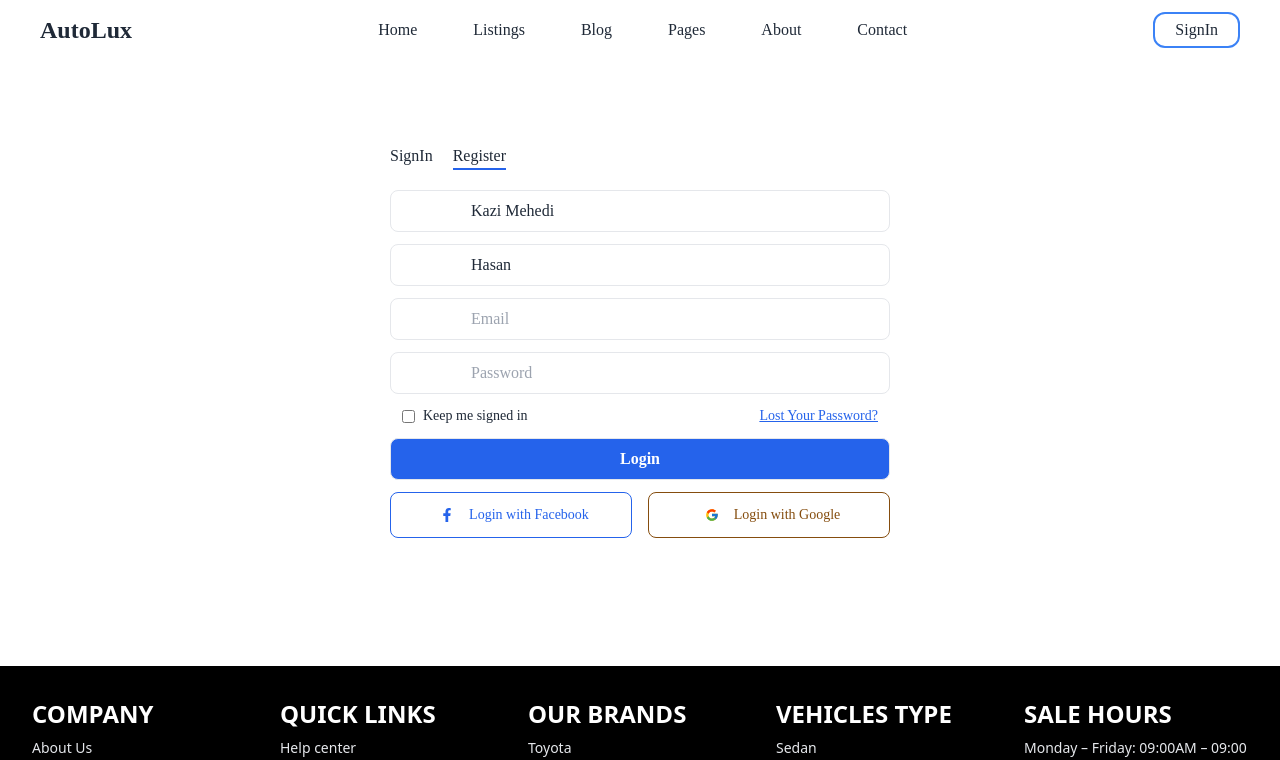
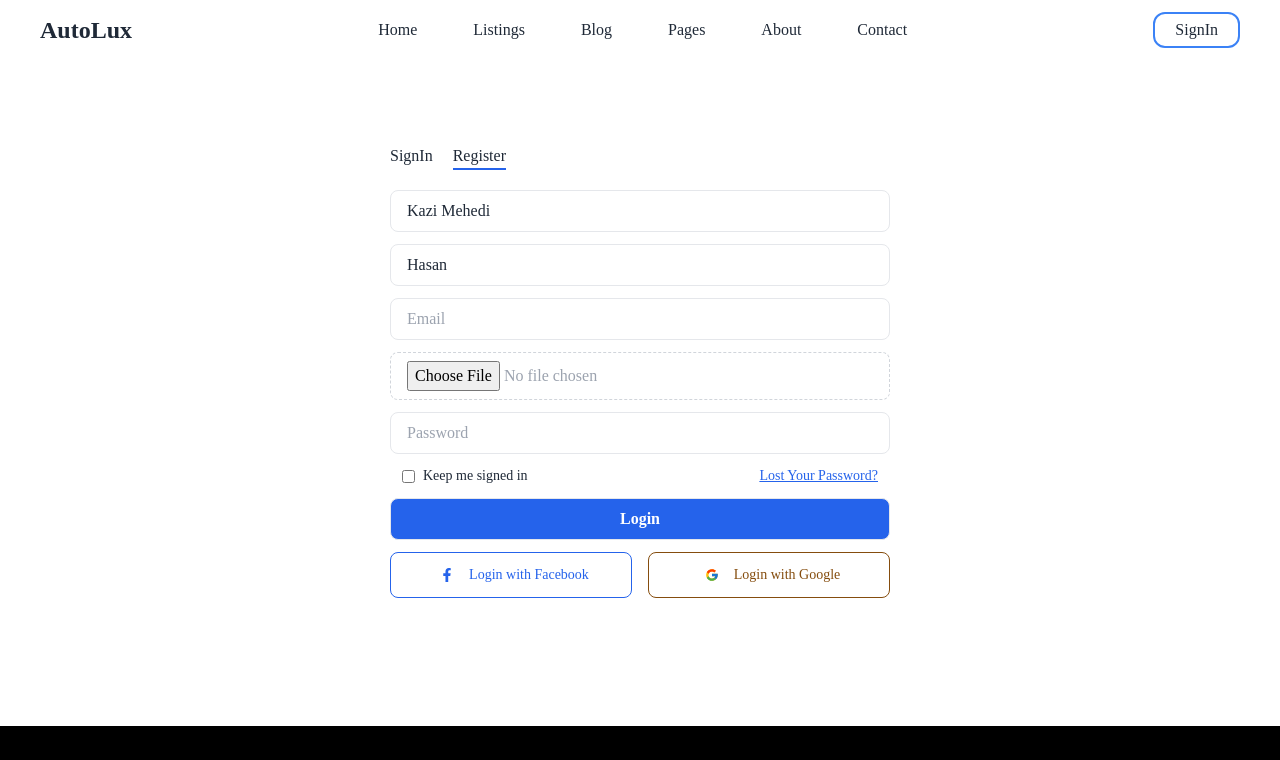
Before and after one commit to KaziMehediHasan1/AutoLux, a React (Vite) app: page /register in a window 1280 px wide. Shown: the top 760 px of the page. Built offline with nearby package versions, Linux system fonts and the light colour scheme; no server answers.

Commit message:
add google map in contact page

```diff
--- a/src/Components/Authentication/Login/Login.jsx
+++ b/src/Components/Authentication/Login/Login.jsx
@@ -7,10 +7,9 @@ import { useContext } from "react";
 import { AuthContext } from "../AuthProvider/AuthProvider";
 import { toast } from "react-toastify";
 const Login = () => {
-  const { loginUser, loading, GoogleLogin } = useContext(AuthContext);
+  const { loginUser, loading, GoogleLogin, FBLogin } = useContext(AuthContext);
   const navigate = useNavigate();
   const location = useLocation();
-  console.log(location);
   // use react hook form and validate field.
   const {
     register,
@@ -21,9 +20,9 @@ const Login = () => {
     await loginUser(data.email, data.password)
       .then((result) => {
         const loggedInUser = result.user;
-        console.log(loggedInUser, "21no line login page");
         if (loggedInUser) {
           toast.success("LoggedIn Successful");
+          navigate(location.pathname ? location.pathname : "/");
         }
       })
       .catch((error) => {
@@ -35,7 +34,7 @@ const Login = () => {
   const handleGoogleLogin = () => {
     GoogleLogin()
       .then((result) => {
-        if (result) {
+        if (result?.user) {
           toast.success("Google login successful");
           navigate("/");
         }
@@ -46,6 +45,19 @@ const Login = () => {
       });
   };
 
+  // Facebook Login system..
+  const handleFBLogin = () => {
+    FBLogin()
+      .then((result) => {
+        if (result?.user) {
+          toast.success("Facebook login successful");
+        }
+      })
+      .catch((error) => {
+        console.log(error);
+        toast.error("Facebook login failed");
+      });
+  };
   // if (loading) {
   //   return <p>Loading...</p>;
   // }
@@ -104,10 +116,13 @@ const Login = () => {
           Login
         </button>
         <div className="grid grid-cols-2 gap-x-4">
-          <Link className="flex items-center text-xs md:text-sm border py-3 rounded-lg justify-center space-x-2 border-blue-600 text-blue-600">
+          <button
+            onClick={handleFBLogin}
+            className="flex items-center text-xs md:text-sm border py-3 rounded-lg justify-center space-x-2 border-blue-600 text-blue-600"
+          >
             <FaFacebookF className="md:w-7" />
             <p>Login with Facebook</p>
-          </Link>
+          </button>
           <button
             onClick={handleGoogleLogin}
             className="flex text-xs md:text-sm items-center md:py-3 border rounded-lg justify-center space-x-2 border-yellow-800 text-yellow-800"
--- a/src/Components/Authentication/Register/Register.jsx
+++ b/src/Components/Authentication/Register/Register.jsx
@@ -1,13 +1,16 @@
 import { Helmet } from "react-helmet-async";
 import { FaFacebookF } from "react-icons/fa";
 import { FcGoogle } from "react-icons/fc";
-import { Link, NavLink } from "react-router-dom";
+import { Link, NavLink, useLocation, useNavigate } from "react-router-dom";
 import { useForm } from "react-hook-form";
 import { useContext } from "react";
 import { AuthContext } from "../AuthProvider/AuthProvider";
 import { toast } from "react-toastify";
 const Register = () => {
-  const { registerUser, loading } = useContext(AuthContext);
+  const { registerUser, loading, FBLogin, GoogleLogin, updateUser } =
+    useContext(AuthContext);
+  const location = useLocation();
+  const navigate = useNavigate();
   // register user using react hook form and validation..
   const {
     register,
@@ -19,11 +22,49 @@ const Register = () => {
       .then((result) => {
         const regUser = result.user;
         if (regUser) {
-          toast.success("Registration Successfully complete");
+          updateUser(data?.name, data?.email).then((result) => {
+            const userInfo = {
+              name: data?.name,
+              email: data?.email,
+              photo: data?.image,
+            };
+            console.log("uploaded data", result);
+          });
         }
       })
       .catch((error) => {
         toast.error(error.message);
+      });
+  };
+  // google login setup..
+  const handleGoogleLogin = () => {
+    GoogleLogin()
+      .then((result) => {
+        if (result?.user) {
+          toast.success("Google login successful");
+          navigate(location?.pathname ? location.pathname : "/");
+        }
+      })
+      .catch((error) => {
+        console.log(error.message);
+        toast.error("Google login unsuccessful");
+      });
+  };
+
+  // toast.success("Registration Successfully complete");
+  // navigate(location?.pathname ? location.pathname : "/");
+  // Facebook Login system..
+  const handleFBLogin = () => {
+    FBLogin()
+      .then((result) => {
+        if (result?.user) {
+          toast.success("Facebook login successful");
+          navigate(location?.pathname ? location.pathname : "/");
+        }
+      })
+      .catch((error) => {
+        console.log(error);
+        toast.error("Facebook login failed");
       });
   };
   if (loading) {
@@ -64,7 +105,7 @@ const Register = () => {
                 message: "FirstName is required",
               },
             })}
-            className="border px-20 py-2 rounded-lg md:w-[500px] w-[300px]"
+            className="border px-4 py-2 rounded-lg md:w-[500px] w-[300px]"
           />
           {errors.firstName && <p>FirstName is required</p>}
         </div>
@@ -73,16 +114,27 @@ const Register = () => {
           placeholder="Last Name"
           defaultValue="Hasan"
           {...register("lastName")}
-          className="border px-20 py-2 rounded-lg md:w-[500px] w-[300px]"
+          className="border px-4 py-2 rounded-lg md:w-[500px] w-[300px]"
         />
         <div>
           <input
             type="email"
             placeholder="Email"
             {...register("email", { required: true })}
-            className="border px-20 py-2 rounded-lg md:w-[500px] w-[300px]"
+            className="border px-4 py-2 rounded-lg md:w-[500px] w-[300px]"
           />
           {errors.Email && <p>Email is required</p>}
+        </div>
+        <div>
+          <fieldset className="w-full space-y-1 text-gray-800">
+            <div className="flex">
+              <input
+                type="file"
+                {...register("image", { required: true })}
+                className="px-4 py-2 border  md:w-[500px] w-[300px] border-dashed rounded-lg border-gray-300 text-gray-400"
+              />
+            </div>
+          </fieldset>
         </div>
         <div>
           <input
@@ -96,7 +148,7 @@ const Register = () => {
                   "Password must be at least 8 characters long and contain at least one letter and one number",
               },
             })}
-            className="border px-20 py-2 rounded-lg md:w-[500px] w-[300px]"
+            className="border px-4 py-2 rounded-lg md:w-[500px] w-[300px]"
           />
           {errors.password && <p>{errors.password.message}</p>}
         </div>
@@ -108,21 +160,26 @@ const Register = () => {
               <p className="text-blue-600">|| please checked this</p>
             )}
           </div>
-
           <p className="underline text-blue-600">Lost Your Password?</p>
         </div>
         <button className="text-center border py-2 rounded-lg bg-blue-600 font-primary font-semibold text-white  md:w-[500px] w-[300px] ">
           Login
         </button>
         <div className="grid grid-cols-2 gap-x-4">
-          <Link className="flex items-center text-xs md:text-sm border py-3 rounded-lg justify-center space-x-2 border-blue-600 text-blue-600">
+          <button
+            onClick={handleFBLogin}
+            className="flex items-center text-xs md:text-sm border py-3 rounded-lg justify-center space-x-2 border-blue-600 text-blue-600"
+          >
             <FaFacebookF className="md:w-7" />
             <p>Login with Facebook</p>
-          </Link>
-          <Link className="flex text-xs md:text-sm items-center md:py-3 border rounded-lg justify-center space-x-2 border-yellow-800 text-yellow-800">
+          </button>
+          <button
+            onClick={handleGoogleLogin}
+            className="flex text-xs md:text-sm items-center md:py-3 border rounded-lg justify-center space-x-2 border-yellow-800 text-yellow-800"
+          >
             <FcGoogle className="md:w-7" />
             <p>Login with Google </p>
-          </Link>
+          </button>
         </div>
       </form>
     </div>
--- a/src/Components/Shared/NavBar/NavBar.jsx
+++ b/src/Components/Shared/NavBar/NavBar.jsx
@@ -9,7 +9,7 @@ import { Tooltip } from "@mui/material";
 const NavBar = () => {
   const navDialog = document.getElementById("nav-dialog");
   // context to get current user and her state.
-  const { loading, currentUser, logOutUser, GoogleLogin } =
+  const { loading, currentUser, logOutUser } =
     useContext(AuthContext);
   console.log(currentUser);
   const handleToggle = () => {
--- /dev/null
+++ b/src/Components/pages/Blog/Blogs.jsx
@@ -0,0 +1,15 @@
+import { Helmet } from "react-helmet-async";
+
+
+const Blogs = () => {
+    return (
+        <div>
+            <Helmet>
+                <title>AutoLux | Blog</title>
+            </Helmet>
+            dkkdf
+        </div>
+    );
+};
+
+export default Blogs;
--- /dev/null
+++ b/src/Components/pages/Contact/Contact.jsx
@@ -0,0 +1,20 @@
+const Contact = () => {
+  return (
+    <div className="max-w-screen-xl  mx-auto pt-20">
+
+        <iframe
+         className="w-96 md:w-[600px] mx-auto lg:w-full rounded-lg"
+          title="map"
+          src="https://www.google.com/maps/embed?pb=!1m18!1m12!1m3!1d3672.384427983537!2d91.39675127426713!3d23.009653079182858!2m3!1f0!2f0!3f0!3m2!1i1024!2i768!4f13.1!3m3!1m2!1s0x375369e300c7ae27%3A0x69f2da9a4441ca20!2sFeni%20Bangladesh!5e0!3m2!1sen!2sbd!4v1725195953017!5m2!1sen!2sbd"
+          width="600"
+          height="450"
+
+          loading="lazy"
+          referrerpolicy="no-referrer-when-downgrade"
+        ></iframe>
+
+    </div>
+  );
+};
+
+export default Contact;
--- a/src/Routes/routes.jsx
+++ b/src/Routes/routes.jsx
@@ -6,6 +6,8 @@ import Login from "../Components/Authentication/Login/Login";
 import Register from "../Components/Authentication/Register/Register";
 import Profile from "../Components/Pages/Profile/Profile";
 import PrivateRoute from "./PrivateRoute/PrivateRoute";
+import Blogs from "../Components/Pages/Blog/Blogs";
+import Contact from "../Components/Pages/Contact/Contact";
 export const router = createBrowserRouter([
   {
     path: "/",
@@ -15,6 +17,14 @@ export const router = createBrowserRouter([
       {
         path: "/",
         element: <Home></Home>,
+      },
+      {
+        path: "/blogs",
+        element: (
+          <PrivateRoute>
+            <Blogs></Blogs>
+          </PrivateRoute>
+        ),
       },
       {
         path: "/login",
@@ -32,6 +42,10 @@ export const router = createBrowserRouter([
           </PrivateRoute>
         ),
       },
+      {
+        path: "/contact",
+        element: <Contact></Contact>,
+      },
     ],
   },
 ]);
```
Also changed, not shown: src/Components/Authentication/AuthProvider/AuthProvider.jsx (+19 -0 lines), src/Components/pages/Profile/Profile.jsx (+34 -2 lines).
